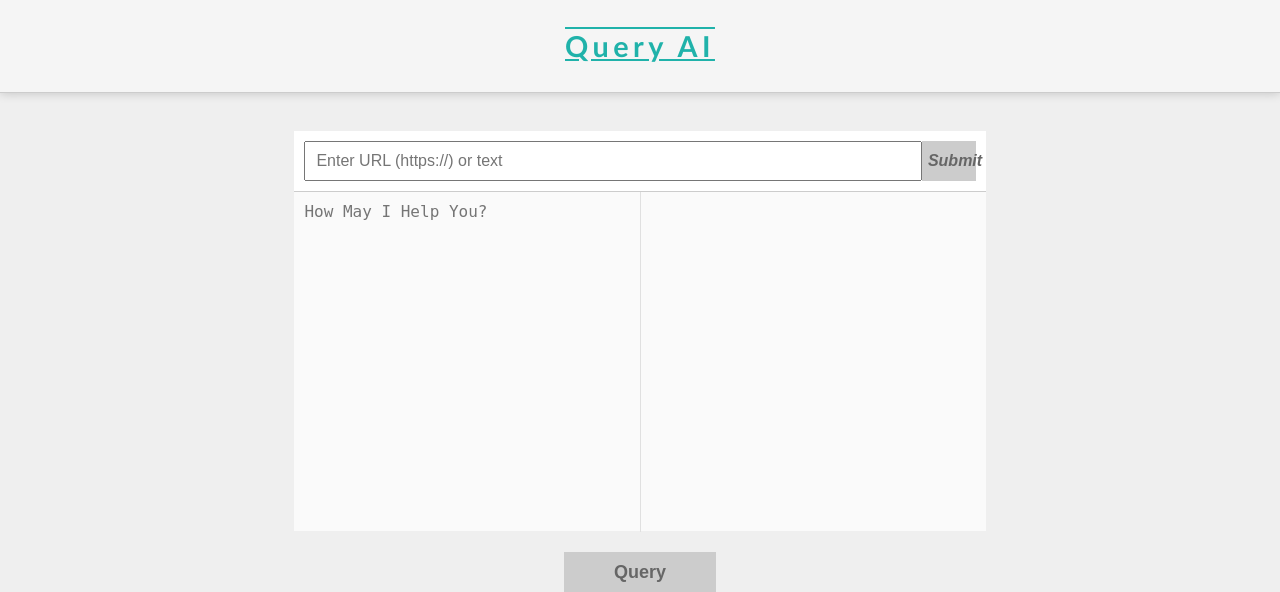
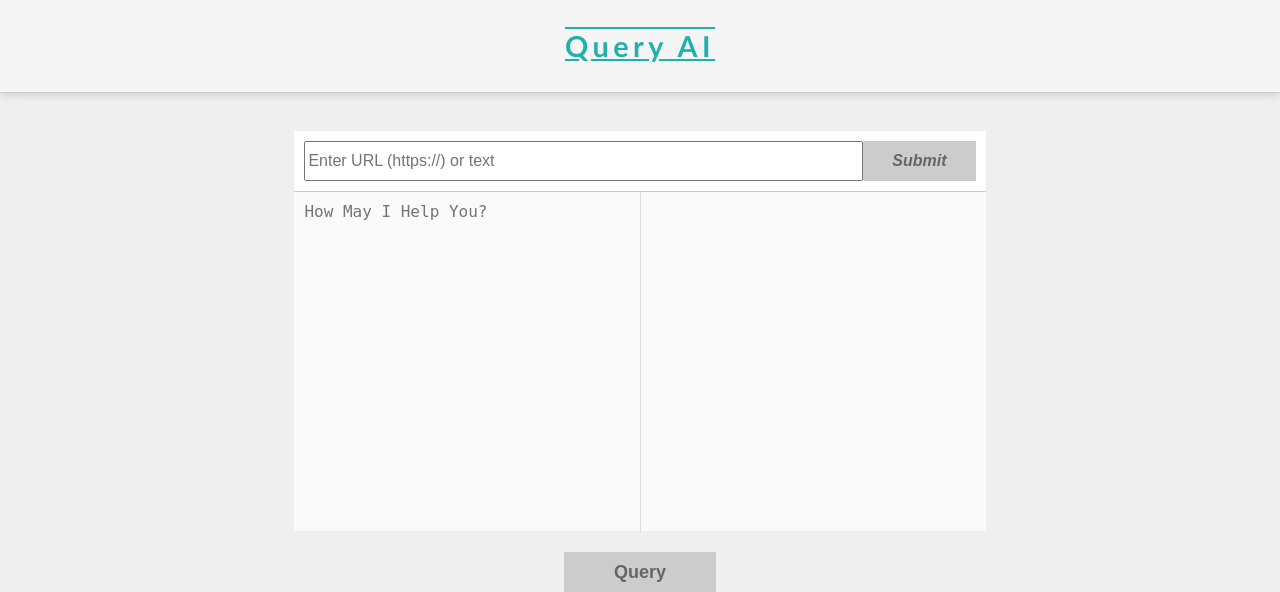
Before and after one commit to skandavivek/web-qa, a Flask app: page / in a window 1280 px wide. Shown: the top 592 px of the page. Run offline with Flask 3, Linux system fonts and the light colour scheme; some libraries are stand-ins or nearby versions.

Commit message:
Update style.css

```diff
--- a/static/assets/css/style.css
+++ b/static/assets/css/style.css
@@ -75,7 +75,7 @@ body {
   font-weight: bold;
   color: white;
   border: none;
-  width: 8%;
+  width: 20%;
   cursor: pointer;
 }
 .btn2:hover {
@@ -145,7 +145,6 @@ body {
   width: 100%;
   font-size: 1.0rem;
   font-weight: medium;
-  padding-left: 10px;
 }
 .shorten {
   font-size: 15px;
```
